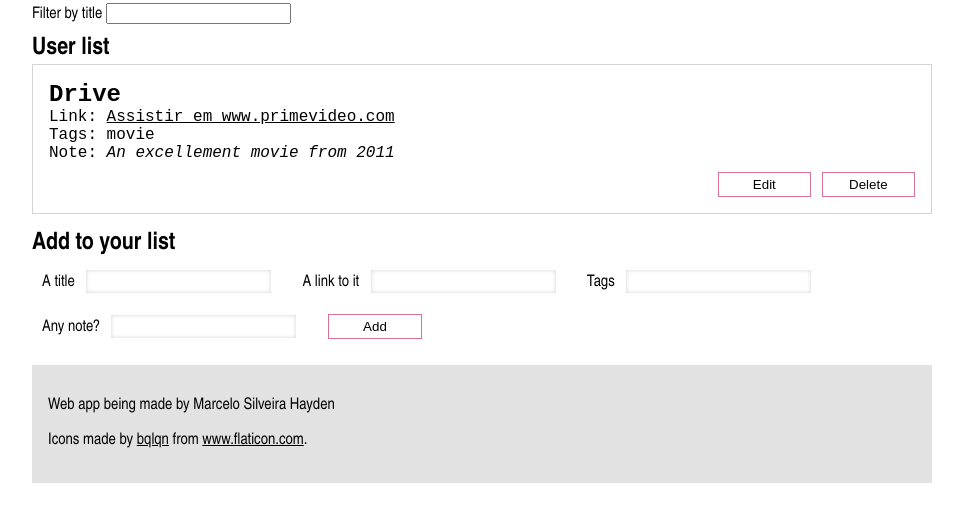
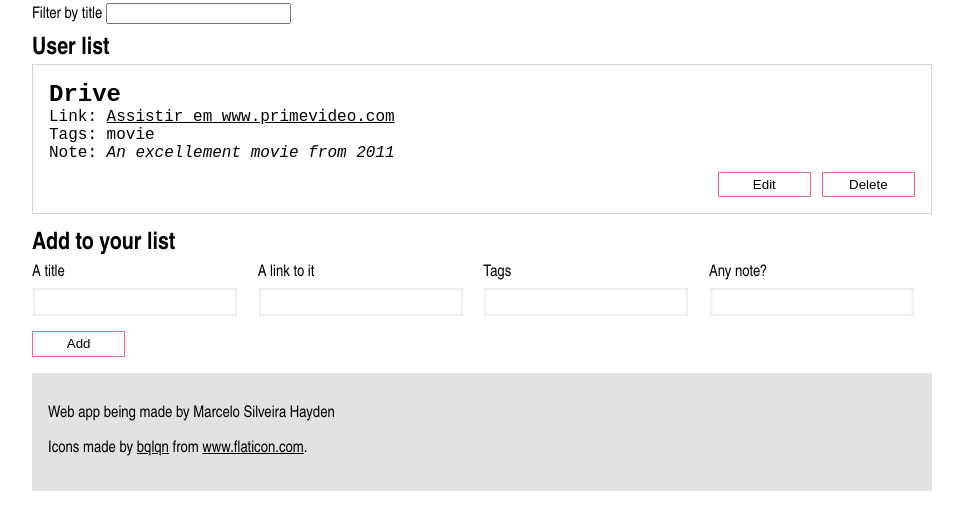
Before and after one commit to mshayden1998/list_maker, a plain HTML site: page index.html in a window 1280 px wide. Shown: the part 78-608 px from the top of the page, without its empty margins (158-1121 px from the left). Drawn offline with Linux system fonts and the light colour scheme; a script that the page names is missing.

Commit message:
style improvements

```diff
--- a/style.css
+++ b/style.css
@@ -73,18 +73,27 @@ li.media_card:hover {
 
 /* Form style */
 form {
-    padding: 1em 0;
+    margin: 1em 0;
 }
-form input[type='submit'] {
-    box-shadow: none; /* just to reset */
+form input[type='submit'] { /* just to reset */
+    box-shadow: none;
+    width: auto;
+    margin-top: 1em;
+    margin-left: auto;
 }
 form label {
     display: inline-block;
-    margin: 10px;
+}
+form label span {
+    display: block;
+    margin: 0.3em 0;
+}
+form label:not(:first-of-type) {
+    margin-left: 1em;
 }
 form input {
-    margin: 0 0.5em;
-    padding: 0.3em;
+    height: 26px;
+    width: 200px;
     transition: border-color 0.5s;
     border: 1px solid transparent;
     box-shadow: inset 0 0 0.3em lightgray;
```
